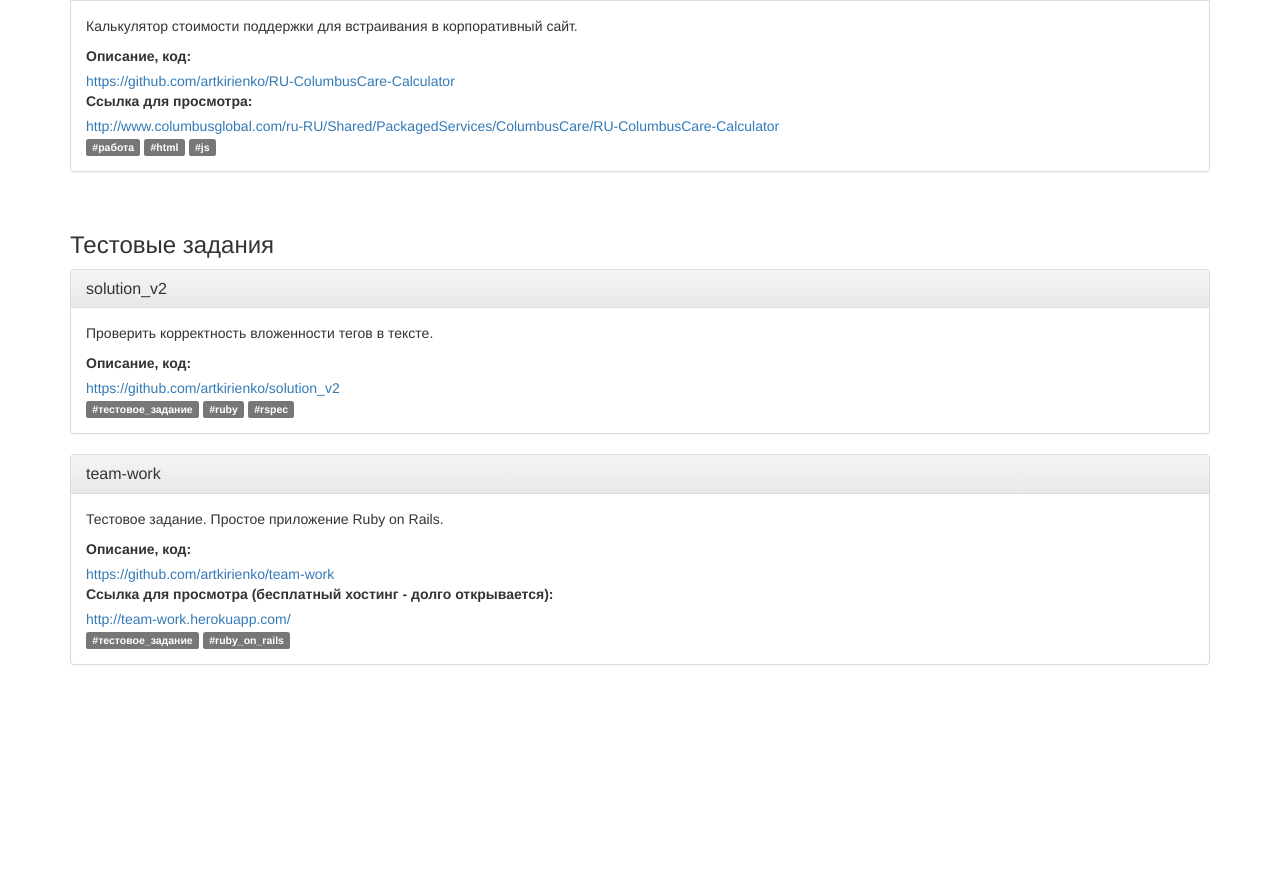
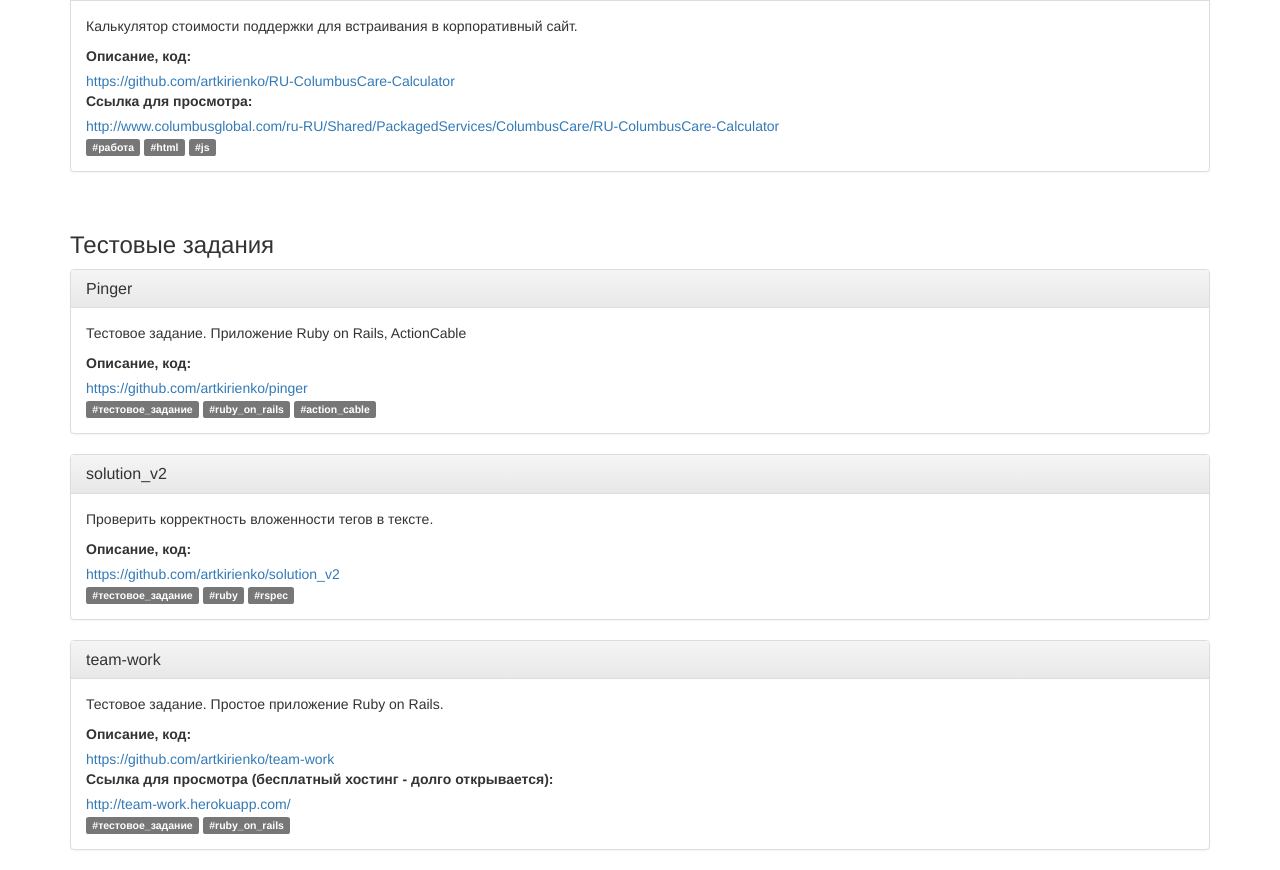
Before and after one commit to artkirienko/projects, a plain HTML site: page index.html in a window 1280 px wide. Shown: the part 662-1532 px from the top of the page. Before the commit the page ends 1347 px from the top, so only its background shows below. Drawn offline with nearby package versions, Linux system fonts and the light colour scheme.

Commit message:
Add Pinger project :bread:

```diff
--- a/index.html
+++ b/index.html
@@ -100,6 +100,22 @@
       <div class="panel panel-default">
         <div class="panel-heading">
           <h3 class="panel-title">
+            <a href="https://github.com/artkirienko/pinger">Pinger</a>
+          </h3>
+        </div>
+        <div class="panel-body">
+          <p>Тестовое задание. Приложение Ruby on Rails, ActionCable</p>
+          <label>Описание, код:</label><br>
+          <a href="https://github.com/artkirienko/pinger">https://github.com/artkirienko/pinger</a><br>
+          <span class="label label-default">#тестовое_задание</span>
+          <span class="label label-default">#ruby_on_rails</span>
+          <span class="label label-default">#action_cable</span>
+        </div>
+      </div>
+
+      <div class="panel panel-default">
+        <div class="panel-heading">
+          <h3 class="panel-title">
             <a href="https://github.com/artkirienko/solution_v2">solution_v2</a>
           </h3>
         </div>
```
